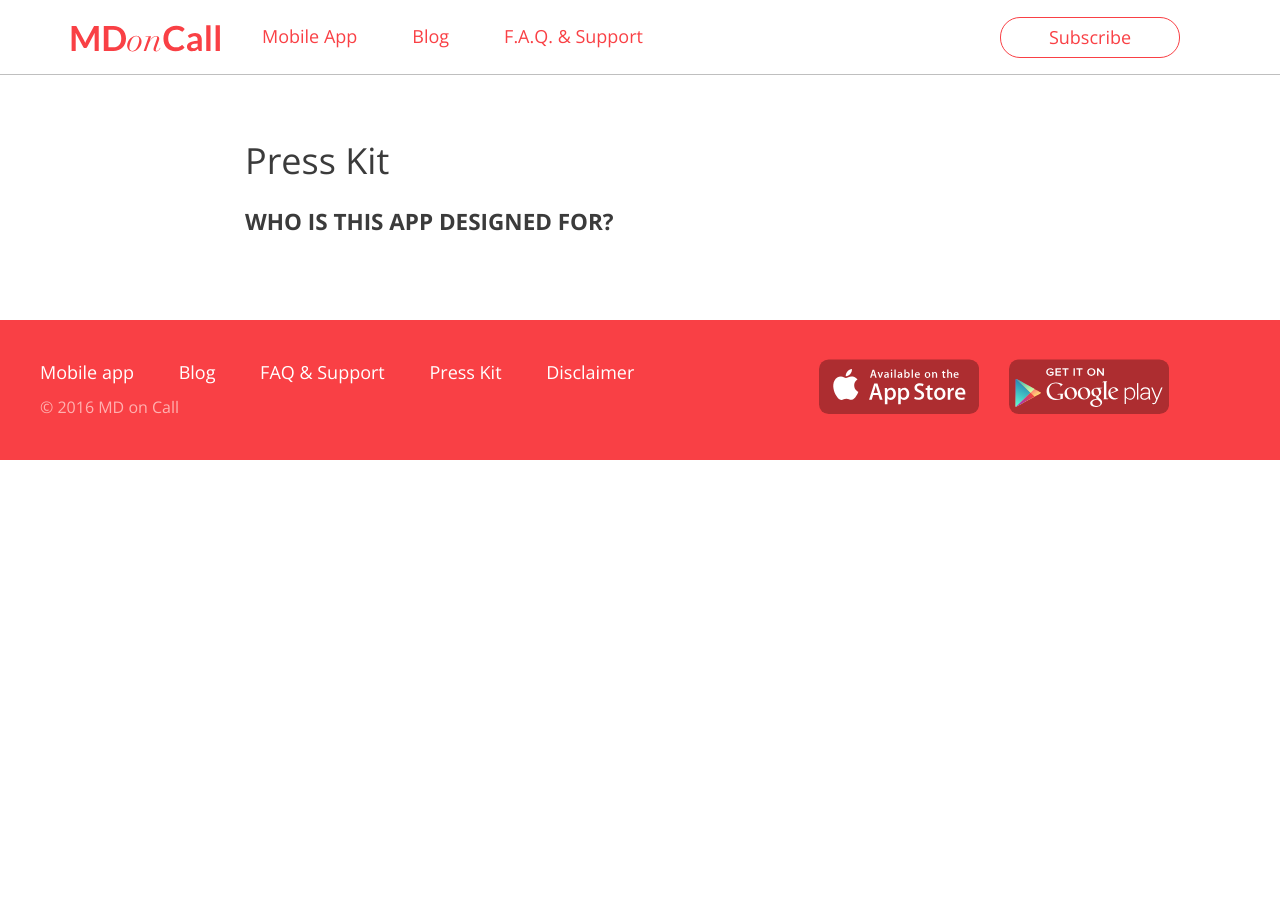
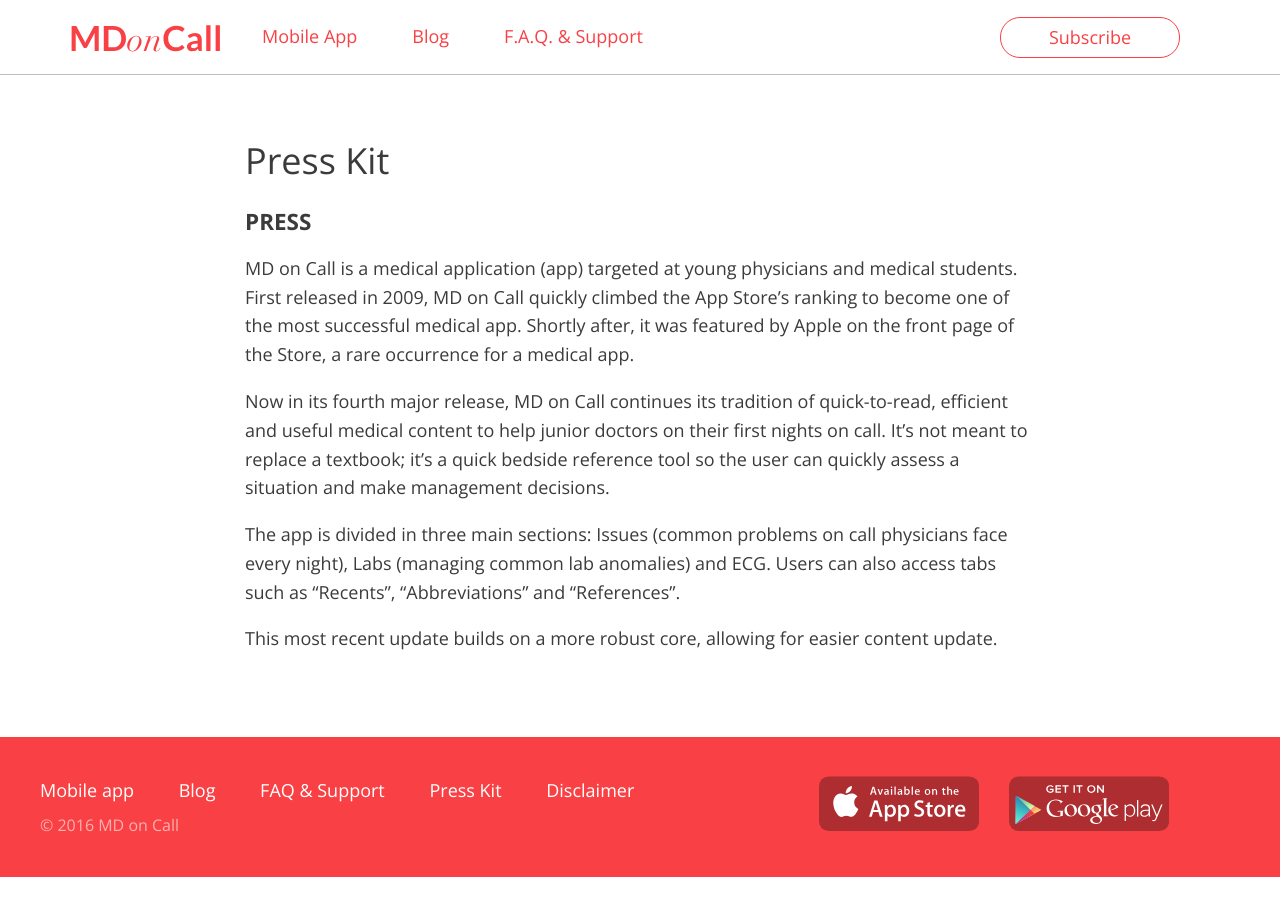
Before and after one commit to Messil/messil.github.io, a Jekyll site: the page built from presskit.md, in a window 1280 px wide. Built offline with Jekyll 4.4.1, drawn with Linux system fonts in a browser that asks for light colours.

Commit message:
Presskit

```diff
--- a/presskit.md
+++ b/presskit.md
@@ -4,4 +4,12 @@
 permalink: "/presskit/"
 ---
 
-### WHO IS THIS APP DESIGNED FOR? ###
+### PRESS ###
+
+MD on Call is a medical application (app) targeted at young physicians and medical students. First released in 2009, MD on Call quickly climbed the App Store’s ranking to become one of the most successful medical app. Shortly after, it was featured by Apple on the front page of the Store, a rare occurrence for a medical app.
+
+Now in its fourth major release, MD on Call continues its tradition of quick-to-read, efficient and useful medical content to help junior doctors on their first nights on call. It’s not meant to replace a textbook; it’s a quick bedside reference tool so the user can quickly assess a situation and make management decisions.
+
+The app is divided in three main sections: Issues (common problems on call physicians face every night), Labs (managing common lab anomalies) and ECG. Users can also access tabs such as “Recents”, “Abbreviations” and “References”.
+
+This most recent update builds on a more robust core, allowing for easier content update.
```
